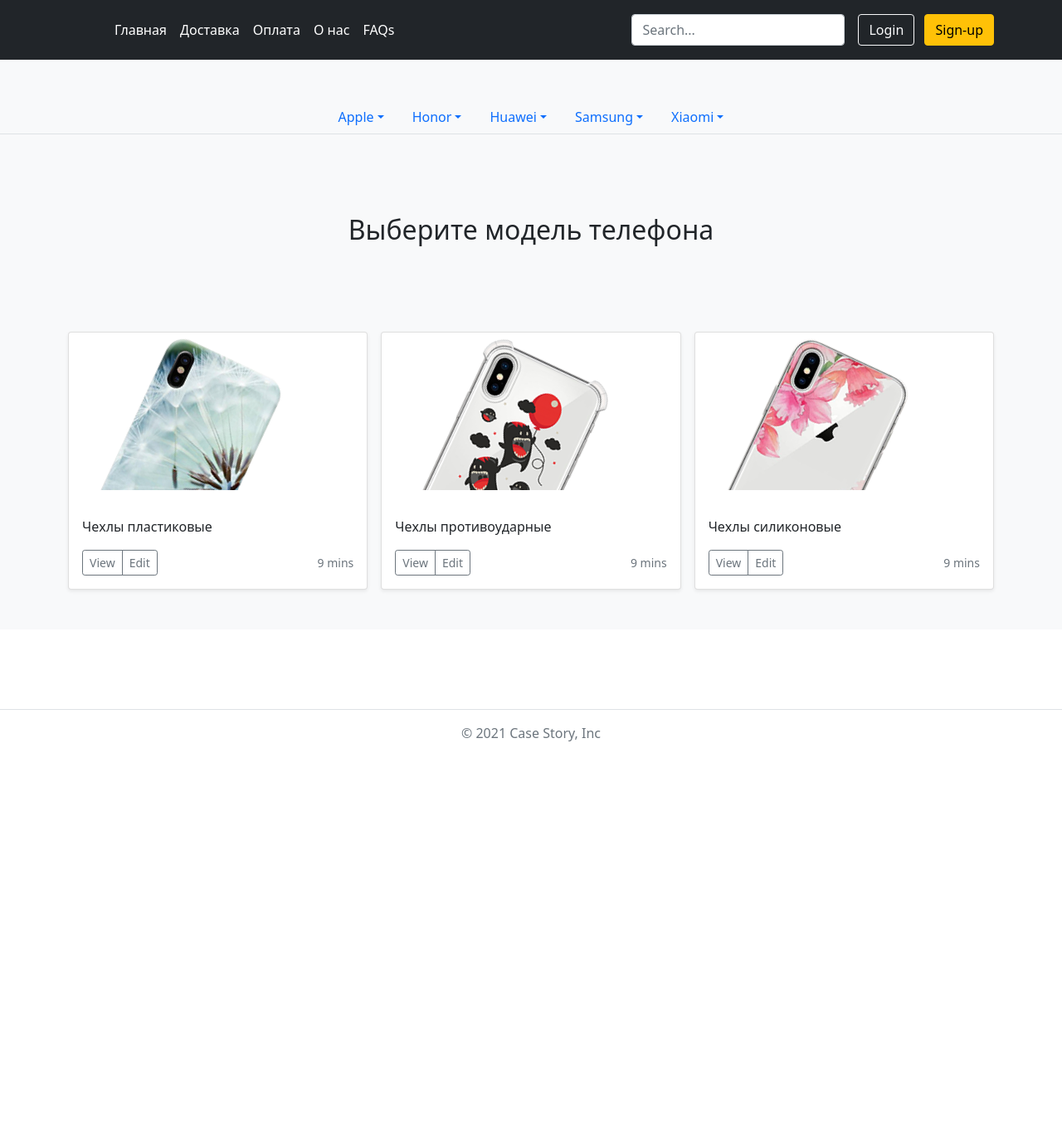
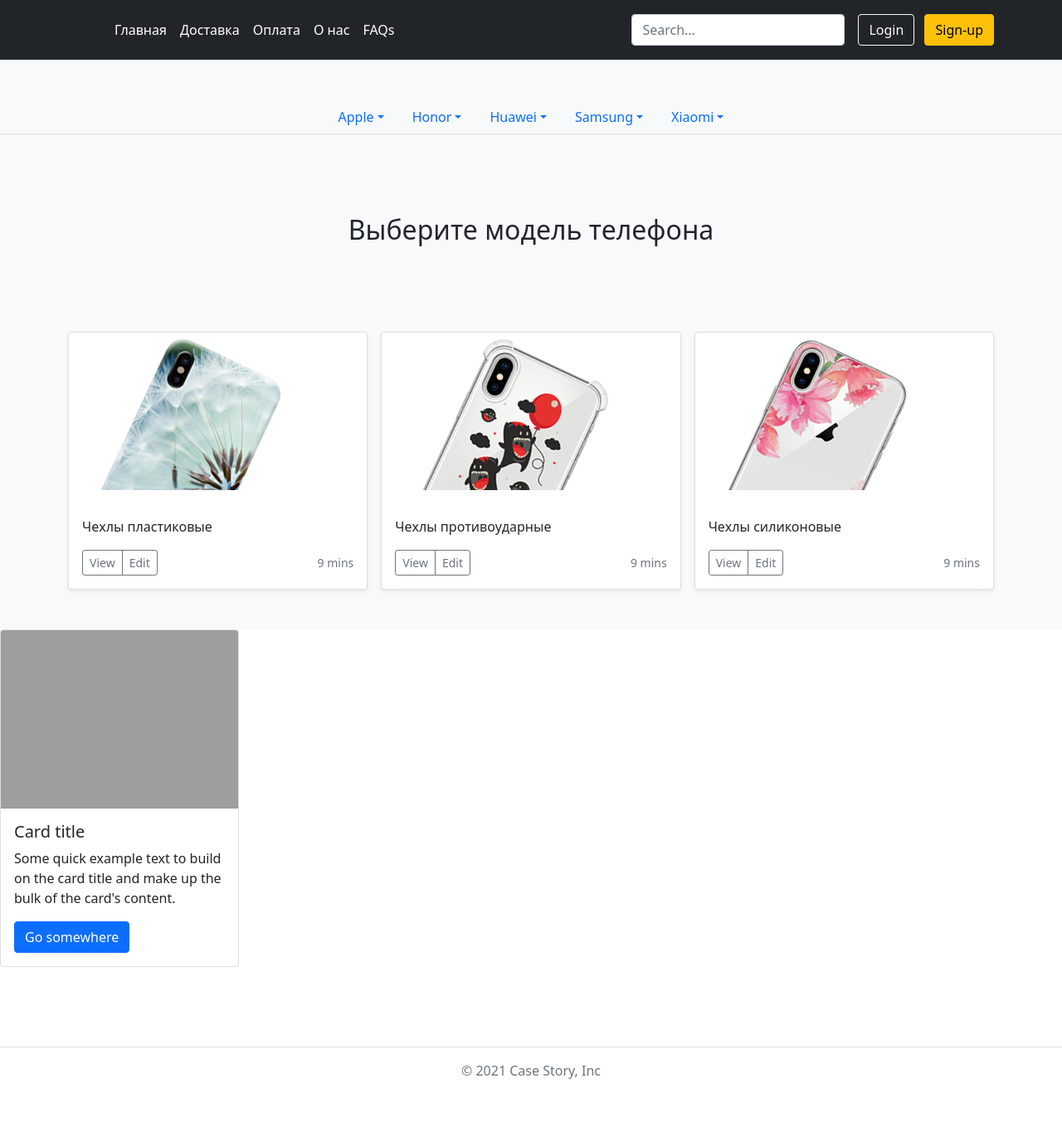
Before and after one commit to asbabushkin/case_store, a Django app: page / in a window 1280 px wide. Shown: the whole page at 83% size. Before the commit the page ends 894 px from the top, so only its background shows below. Run offline with Django 3.2, Linux system fonts and the light colour scheme; data comes from the database, SQL or seed files in the repository; both versions use the stored data as it was after the commit; grey boxes are pictures that could not be loaded.

Commit message:
Смена концепции. Данный коммит - финальное сохранение первой концепции.

```diff
--- a/web_store/store/static/store/js/script.js
+++ b/web_store/store/static/store/js/script.js
@@ -1,21 +1,13 @@
-alert('Script is working');
 let phoneArray = document.getElementsByClassName("dropdown-item");
 
-alert(phoneArray);
-alert(phoneArray.length);
-
 let choosePhone = function(){
-    alert('In function');
     let phoneId=this.getAttribute('id');
-    alert(phoneId);
-
 //    let phoneDiv = document.getElementById("phone-selected");
     document.getElementById("h2-phone-selected").innerHTML = "Чехлы для телефона " + phoneId;
-
+    document.getElementById("h2-phone-unselected").setAttribute(id="h2-phone-selected")
 //    let phoneNameLabel = document.createElement("h2");
 //    phoneNameLabel.innerHTML = "Чехлы для телефона " + phoneId;
 //    phoneDiv.append(phoneNameLabel);
-
 }
 
 for (let i = 0;i < phoneArray.length; i++){
--- a/web_store/store/templates/store/index.html
+++ b/web_store/store/templates/store/index.html
@@ -71,22 +71,20 @@
     </div>
 </div>
 
+
+<!--карточки товара-->
+
+<div id="card-container"></div>
+
+
+    <div class="card" style="width: 18rem;">
+      <img src="..." class="card-img-top" alt="...">
+      <div class="card-body">
+        <h5 class="card-title">Card title</h5>
+        <p class="card-text">Some quick example text to build on the card title and make up the bulk of the card's content.</p>
+        <a href="#" class="btn btn-primary">Go somewhere</a>
+      </div>
+    </div>
+
+</div>
 {% endblock %}
-
-<!--<script>-->
-<!--alert('Script is working!');-->
-<!--    let phoneArray = document.getElementsByClassName("dropdown-item");-->
-
-<!--    let selectphoneFunc = function(){-->
-
-<!--        let phoneDiv = document.getElementById("phone-selected");-->
-<!--        alert('hello!');-->
-<!--        let phoneNameLabel = document.createElement("h2");-->
-<!--        phoneNameLabel.innerHTML = "Телефон";-->
-<!--        phoneDiv.append(phoneNameLabel);-->
-
-<!--    }-->
-
-<!--    for (let i = 0;i < phoneArray.length; i++){-->
-<!--    phoneArray[i].addEventListener('click', selectphoneFunc);-->
-<!--</script>-->
```
Also changed, not shown: web_store/db.sqlite3.
